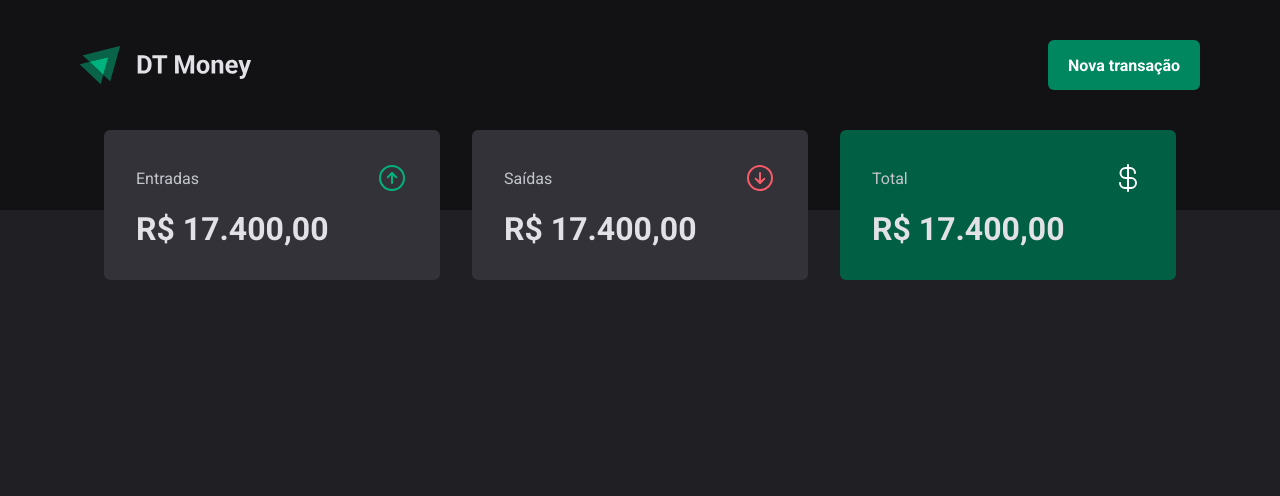
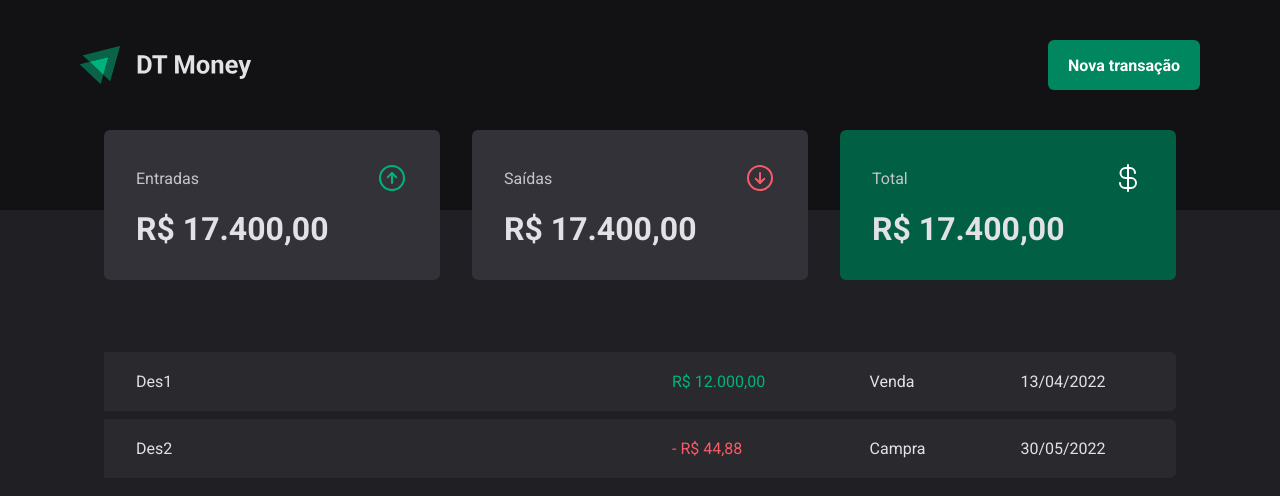
Before and after one commit to naelstudytable/rs-ignite-reactjs, a React (Vite) app in the folder projeto03/: page / in a window 1280 px wide. Shown: the top 496 px of the page. Built offline with nearby package versions, Linux system fonts and the light colour scheme.

Commit message:
build(projeto03|Estrutura visual): Tabela transações

```diff
--- a/projeto03/src/pages/Transactions/index.tsx
+++ b/projeto03/src/pages/Transactions/index.tsx
@@ -1,5 +1,6 @@
 import { Header } from "../../components/Header";
 import { Summary } from "../../components/Summary";
+import { PriceHighLight, TransactionContainer, TransactionTable } from "./style";
 
 
 export function Transactions() {
@@ -8,6 +9,33 @@
             <Header />
 
             <Summary />
+
+            <TransactionContainer>
+                <TransactionTable>
+                    <tbody>
+                        <tr>
+                            <td width="50%">Des1</td>
+                            <td>
+                                <PriceHighLight variant="income">
+                                    R$ 12.000,00
+                                </PriceHighLight>
+                            </td>
+                            <td>Venda</td>
+                            <td>13/04/2022</td>
+                        </tr>
+                        <tr>
+                            <td width="50%">Des2</td>
+                            <td>
+                                <PriceHighLight variant="outcome">
+                                    - R$ 44,88
+                                </PriceHighLight>
+                            </td>
+                            <td>Campra</td>
+                            <td>30/05/2022</td>
+                        </tr>
+                    </tbody>
+                </TransactionTable>
+            </TransactionContainer>
         </div>
     )
 }
--- /dev/null
+++ b/projeto03/src/pages/Transactions/style.ts
@@ -0,0 +1,37 @@
+import styled from "styled-components"
+
+export const TransactionContainer = styled.main`
+    width: 100%;
+    max-width: 1120px;
+    margin: 4rem auto 0;
+    padding: 0 1.5rem;
+`
+
+export const TransactionTable = styled.table`
+    width: 100%;
+    border-collapse: separate;
+    border-spacing: 0 0.5rem;
+
+    td {
+        padding: 1.25rem 2rem;
+        background: ${props => props.theme["gray-700"]};
+
+        &:first-child: {
+            border-top-left-radius: 6px;
+            border-bottom-left-radius: 6px;
+        }
+
+        &:last-child {
+            border-top-right-radius: 6px;
+            border-bottom-right-radius: 6px;
+        }
+    }
+`
+
+interface PriceHighLightProps {
+    variant: 'income' | 'outcome';
+}
+
+export const PriceHighLight = styled.span<PriceHighLightProps>`
+    color: ${props => props.variant === 'income' ? props.theme['green-300'] : props.theme['red-300']}
+`
```
